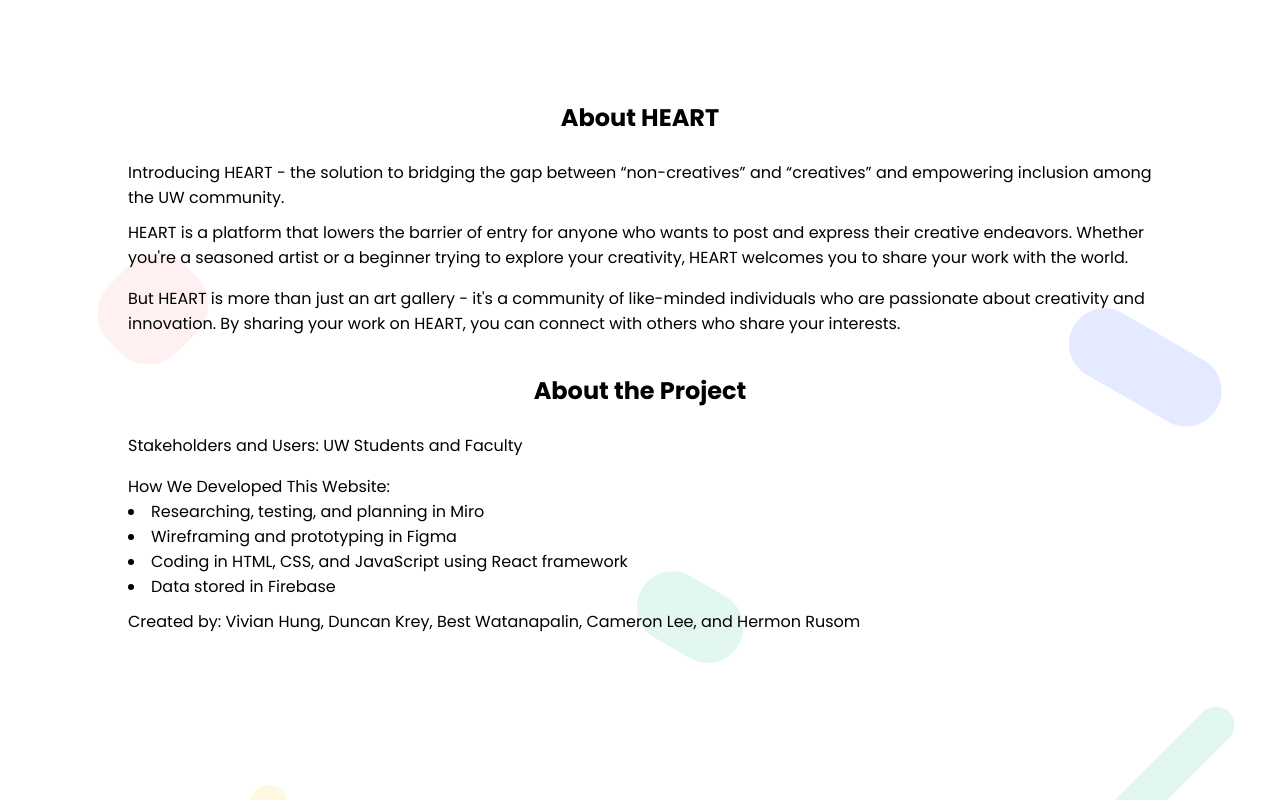
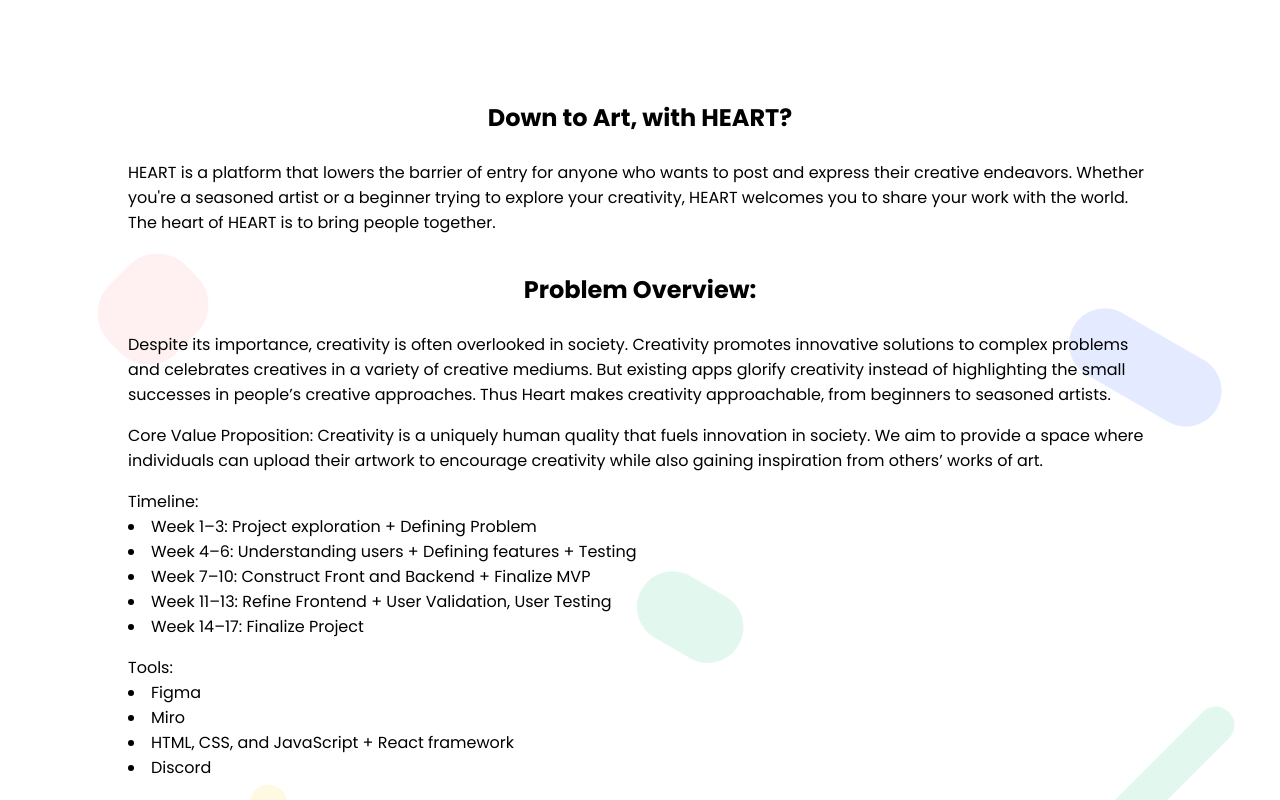
Before and after one commit to duncrob/downtoART, a React (Create React App) app in the folder website/: page /about in a window 1280 px wide. Shown: the top 800 px of the page. Built offline with nearby package versions, Linux system fonts and the light colour scheme.

Commit message:
about page

```diff
--- a/website/src/pages/About.js
+++ b/website/src/pages/About.js
@@ -4,24 +4,40 @@
   return (
     <div className='about-container'>
       <div className="about-content">
-        <div className="about-header">About HEART</div>
-        <div className="about-text">Introducing HEART - the solution to bridging the gap between “non-creatives” and “creatives” and empowering inclusion among the UW community.</div>
-        <div className="about-text">HEART is a platform that lowers the barrier of entry for anyone who wants to post and express their creative endeavors. Whether you're a seasoned artist or a beginner trying to explore your creativity, HEART welcomes you to share your work with the world.
-        <p></p>
-        But HEART is more than just an art gallery - it's a community of like-minded individuals who are passionate about creativity and innovation. By sharing your work on HEART, you can connect with others who share your interests.
+        <div className="about-header">Down to Art, with HEART?</div>
+        <div className="about-text">HEART is a platform that lowers the barrier of entry for anyone who wants to post and express their creative endeavors. Whether you're a seasoned artist or a beginner trying to explore your creativity, HEART welcomes you to share your work with the world. The heart of HEART is to bring people together.
         </div>
         <p></p>
-        <div className="about-header">About the Project</div>
-        <div className="about-text">
-        Stakeholders and Users: UW Students and Faculty
+        <div className="about-header">Problem Overview:</div>
+        <div className="about-text">Despite its importance, creativity is often overlooked in society. Creativity promotes innovative solutions to complex problems and celebrates creatives in a variety of creative mediums. But existing apps glorify creativity instead of highlighting the small successes in people’s creative approaches. Thus Heart makes creativity approachable, from beginners to seasoned artists.
+
         <p></p>
-        How We Developed This Website:
-        <li>Researching, testing, and planning in Miro</li>
-        <li>Wireframing and prototyping in Figma</li>
-        <li>Coding in HTML, CSS, and JavaScript using React framework</li>
-        <li>Data stored in Firebase</li>
+        Core Value Proposition:
+        Creativity is a uniquely human quality that fuels innovation in society. We aim to provide a space where individuals can upload their artwork to encourage creativity while also gaining inspiration from others’ works of art.
+
+        <p></p>
+        Timeline:
+        <li>Week 1–3: Project exploration + Defining Problem</li>
+        <li>Week 4–6: Understanding users + Defining features + Testing</li>
+        <li>Week 7–10: Construct Front and Backend + Finalize MVP</li>
+        <li>Week 11–13: Refine Frontend + User Validation, User Testing</li>
+        <li>Week 14–17: Finalize Project</li>
+
+        <p></p>
+        Tools:
+        <li>Figma</li>
+        <li>Miro</li>
+        <li>HTML, CSS, and JavaScript + React framework</li>
+        <li>Discord</li>
+
+        <p></p>
+        Team members:
+        <li>Vivian Hung</li>
+        <li>Duncan Krey</li>
+        <li>Best Watanapalin</li>
+        <li>Cameron Lee</li>
+        <li>Hermon Rusom</li>
         </div>
-        <div className="about-text">Created by: Vivian Hung, Duncan Krey, Best Watanapalin, Cameron Lee, and Hermon Rusom</div>
       </div>
     </div>
   )
```
Also changed, not shown: 2 other files (tests, documents, lock files or other folders).
